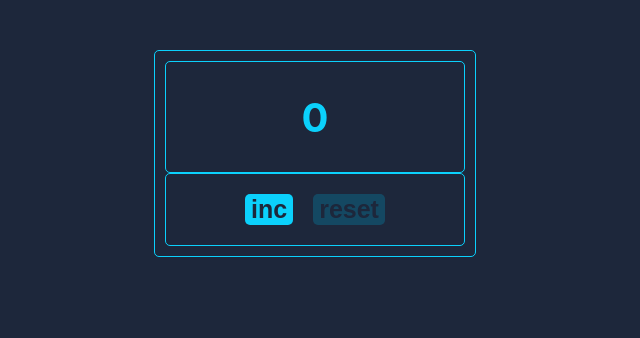
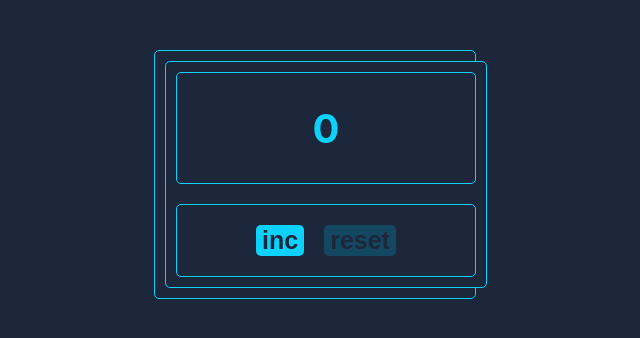
Before and after one commit to julia-lahtina/counter, a React (Create React App) app: page / in a window 1280 px wide. Shown: the top 338 px of the page, without its empty margins (325-965 px from the left). Built offline with nearby package versions, Linux system fonts and the light colour scheme.

Commit message:
change className

```diff
--- a/src/components/Counter.tsx
+++ b/src/components/Counter.tsx
@@ -8,7 +8,7 @@ export const Counter = ({getResetCounter, getIncreaseCounter, counter, maxValue,
     const disabledButtonInc = counter === maxValue;
 
     return (
-        <div className={'wrapper'}>
+        <div className={'counter'}>
             <div className={'counter-wrapper'}>
                 <span className={counter === maxValue ? 'counter-style' : 'white'}>{counter}</span>
             </div>
```
